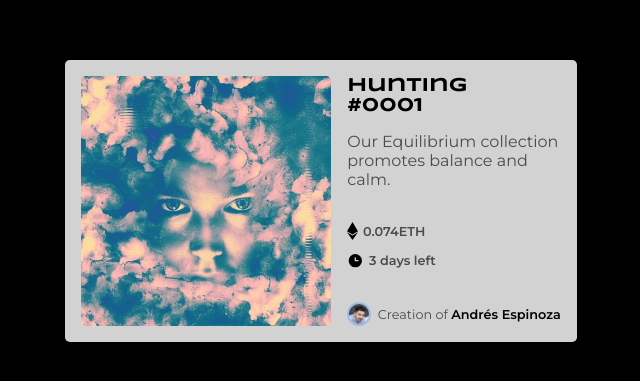
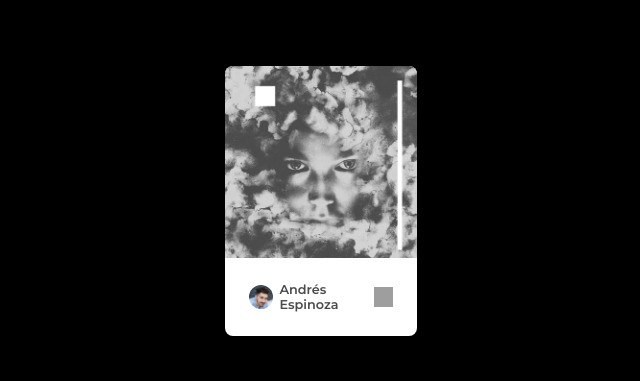
Before and after one commit to andres-espinoza/NFT-Collection, a React (Create React App) app: page / in a window 1280 px wide. Shown: the part 199-580 px from the top of the page, without its empty margins (319-959 px from the left). Built offline with nearby package versions, Linux system fonts and the light colour scheme; grey boxes are pictures that could not be loaded.

Commit message:
New NFT Card Component
Different design, looking for a minimalist feeling.

```diff
--- a/src/components/NFTCard/index.jsx
+++ b/src/components/NFTCard/index.jsx
@@ -1,51 +1,66 @@
+import { useState, useEffect } from 'react'
 import {
 	CardContainer,
-	NFTArt,
-	TitleCard,
-	CardFooter,
-	CardBody,
-	CardIcons,
-	CardContainerData,
-	NFTDescription,
+	NFT,
 	NFTData,
+	NFTName,
+	NFTprice,
+	NFTCoin,
+	Footer,
+	Author,
 	MiniPic,
-    Name
+	Name,
+	HeartToClick
 } from './styled'
-import ETH from '../../assets/nft-card/icon-ethereum.svg'
-import Clock from '../../assets/nft-card/icon-clock.svg'
 import Pic from '../../assets/nft-card/mini-pic.webp'
-import Eye from '../../assets/nft-card/icon-view.svg'
 
-const NFTCard = () => {
+const NFTCard = ({ NftPrice }) => {
+
+	const [displayPrice, setDisplayPrice] = useState(null)
+
+	const animationPrice = () => {
+		setDisplayPrice(0)
+	}
+
+	useEffect(() => {
+		const interval = setInterval(() => {
+			if(displayPrice < NftPrice*1000) {
+				setDisplayPrice(displayPrice + 1)
+			}
+		}, 10)
+
+		return () => clearInterval(interval)
+
+	},)
+
 	return (
 		<CardContainer>
-			<NFTArt>
-                <img src={Eye} alt='' />
-			</NFTArt>
-
-			<CardBody>
-				<TitleCard>Hunting #0001</TitleCard>
-				<NFTDescription>
-					Our Equilibrium collection promotes balance and calm.
-				</NFTDescription>
-				<CardContainerData>
-					<NFTData>
-						<CardIcons src={ETH} alt='' />
-						<span>0.074ETH</span>
-					</NFTData>
-					<NFTData className='card__body-data-date'>
-						<CardIcons src={Clock} alt='' />
-						<span>3 days left</span>
-					</NFTData>
-				</CardContainerData>
-
-				<CardFooter>
-					<MiniPic src={Pic} alt='' />
-					<p>
-						Creation of <Name href='https://github.com/andres-espinoza' target='_blank' rel='noopener noreferrer'>Andrés Espinoza</Name>
-					</p>
-				</CardFooter>
-			</CardBody>
+			<NFT>
+				<NFTData onMouseEnter={() => animationPrice()}>
+					<NFTName>
+						Hunting #0001
+					</NFTName>
+					<NFTprice>
+						{displayPrice >= 10 ? `0.0${displayPrice}` : `0.00${displayPrice}`}
+						<NFTCoin>
+							ETH
+						</NFTCoin>
+					</NFTprice>
+				</NFTData>
+			</NFT>
+			<Footer>
+				<Author>
+					<MiniPic src={Pic} />
+					<Name
+					href='https://github.com/andres-espinoza'
+					target='_blank'
+					rel='noopener noreferrer'
+					>
+						Andrés Espinoza
+					</Name>
+				</Author>
+				<HeartToClick />
+			</Footer>
 		</CardContainer>
 	)
 }
--- a/src/components/NFTCard/styled.js
+++ b/src/components/NFTCard/styled.js
@@ -1,118 +1,117 @@
 import styled from 'styled-components'
-import {
-	cardColor,
-	fontColor,
-	borderRadius,
-	titleFont,
-} from './design-variables'
-import NFTColor from '../../assets/nft-card/nft-2.webp'
+import NftArt from '../../assets/nft-card/nft.webp'
+import HeartFill from '../../assets/nft-card/heart-fill.svg'
+import HeartStroke from '../../assets/nft-card/heart-stroke.svg'
 
 export const CardContainer = styled('div')`
-	width: min-content;
+	width: 15vw;
 	height: fit-content;
-	padding: 1rem;
-	border-radius: ${borderRadius};
-	background: ${cardColor};
-	color: ${fontColor};
-	display: flex;
-	flex-direction: row;
-	justify-content: center;
-	align-items: flex-start;
-	gap: 1rem;
+	border-radius: 0.5rem;
+	overflow: hidden;
+	box-shadow: rgba(0, 0, 0, 0.15) 0px 3px 3px 0px;
+	background-color: #fff;
+	transition: all 0.3s ease-in;
+
+	&:hover {
+		transition: all 0.3s ease-in;
+		box-shadow: rgba(0, 0, 0, 0.25) 0px 25px 20px -20px;
+
+	}
 `
 
-export const NFTArt = styled('figure')`
-	height: 250px;
-	width: min-content;
+export const NFT = styled('div')`
+	background: url(${NftArt});
+	background-size: contain;
+	width: 100%;
+	height: 100%;
 	aspect-ratio: 1/1;
-    display: flex;
-    align-items: center;
-    justify-content: center;
-	background-image: url(${NFTColor});
-	background-size: contain;
-	border-radius: ${borderRadius};
-    filter: grayscale(0);
-    transition: all 0.3s ease-out;
-	cursor: pointer;
 
-    img:nth-child(1) {
-        transition: all 0.3s ease-out;
-        opacity: 0;
-    }
+	div:nth-child(1){
+		opacity: 0;
+		transition: all 0.4s ease-in;
 
-    &:hover {
+		&:hover {
+			opacity: 1;
+			transition: all 0.3s ease-in;
+		}
+	}
 
-        filter: grayscale(1);
-        transition: all 0.3s ease-out;
-
-        img:nth-child(1) {
-            transition: all 0.3s ease-out;
-            opacity: 1;
-        }
-    }
-`
-
-export const TitleCard = styled('h2')`
-	font-family: ${titleFont};
-	font-size: 1.2rem;
-	font-weight: 700;
-	color: #000;
-	width: min-content;
-`
-
-export const CardBody = styled('div')`
-	display: flex;
-	flex-direction: column;
-	gap: 1rem;
-	height: 250px;
-`
-
-export const NFTDescription = styled('p')`
-	font-family: 'Montserrat', sans-serif;
-	font-weight: 400;
-`
-
-export const CardContainerData = styled('div')`
-	display: flex;
-	flex-direction: column;
-	align-items: flex-start;
-	gap: 0.7rem;
-    margin-top: auto;
 `
 
 export const NFTData = styled('div')`
+	background-color: #fff;
+	width: 100%;
+	height: 100%;
+	aspect-ratio: 1/1;
+	box-shadow: rgba(0, 0, 0, 0.09) 0px 3px 5px 0px inset;
 	display: flex;
-	gap: 0.3rem;
+	flex-direction: column;
+	justify-content: space-evenly;
 	align-items: center;
+`
+
+export const NFTName = styled('h3')`
+	font-family: 'Syncopate', sans-serif;
+	font-weight: 700;
+	font-size: 1.3rem;
+	text-align: center;
+	width: min-content;
+	color: #4b4b4b;
+`
+
+export const NFTprice = styled('small')`
 	font-family: 'Montserrat', sans-serif;
 	font-weight: 600;
-	font-size: 0.8rem;
-`
-export const CardIcons = styled('img')`
-	filter: brightness(0%) contrast(103%);
+	font-size: 1rem;
+	color: #4b4b4b;
 `
 
-export const CardFooter = styled('div')`
+export const NFTCoin = styled('span')`
+	font-weight: 500;
+`
+
+export const Footer = styled('div')`
+	display: flex;
+	flex-direction: row;
+	justify-content: space-between;
+	align-items: center;
+	padding: 1.5rem;
+`
+
+export const Author = styled('div')`
 	display: flex;
 	flex-direction: row;
 	align-items: center;
 	gap: 0.4rem;
-	width: max-content;
-	font-family: 'Montserrat', sans-serif;
-	font-weight: 400;
-	font-size: 0.8rem;
-	margin-top: auto;
 `
-
 export const MiniPic = styled('img')`
 	width: 1.5rem;
 	height: 1.5rem;
 	aspect-ratio: 1/1;
 	border-radius: 50%;
-    border: 2px solid #9fbae4;
 `
+export const Name = styled('a')`
+	font-family: 'Montserrat', sans-serif;
+	font-weight: 600;
+	font-size: 0.8rem;
+	color: #4b4b4b;
+`
+export const HeartToClick = styled('div')`
+	width: 1.2rem;
+	height: 1.2rem;
+	aspect-ratio: 1/1;
+	background-image: url(${HeartStroke});
+	display: flex;
+	align-items: center;
+	transition: all 0.3s ease-in;
+	cursor: pointer;
 
-export const Name = styled('a')`
-    font-weight: 600;
-    color: #000;
+	&:hover {
+		background-image: url(${HeartFill});
+		width: 1.2rem;
+		height: 1.2rem;
+		aspect-ratio: 1/1;
+		transition: all 0.3s ease-in;
+	}
+
 `
```
